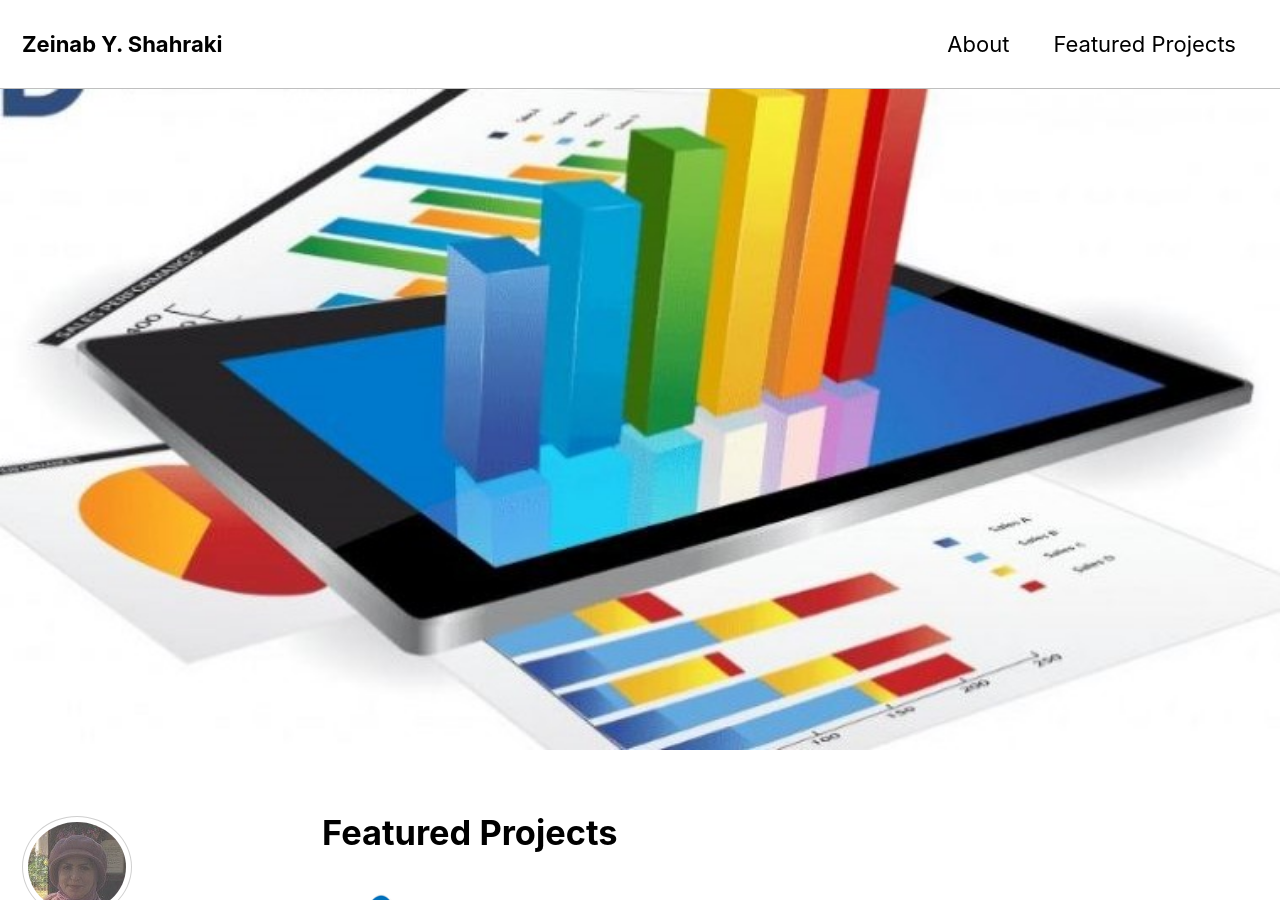
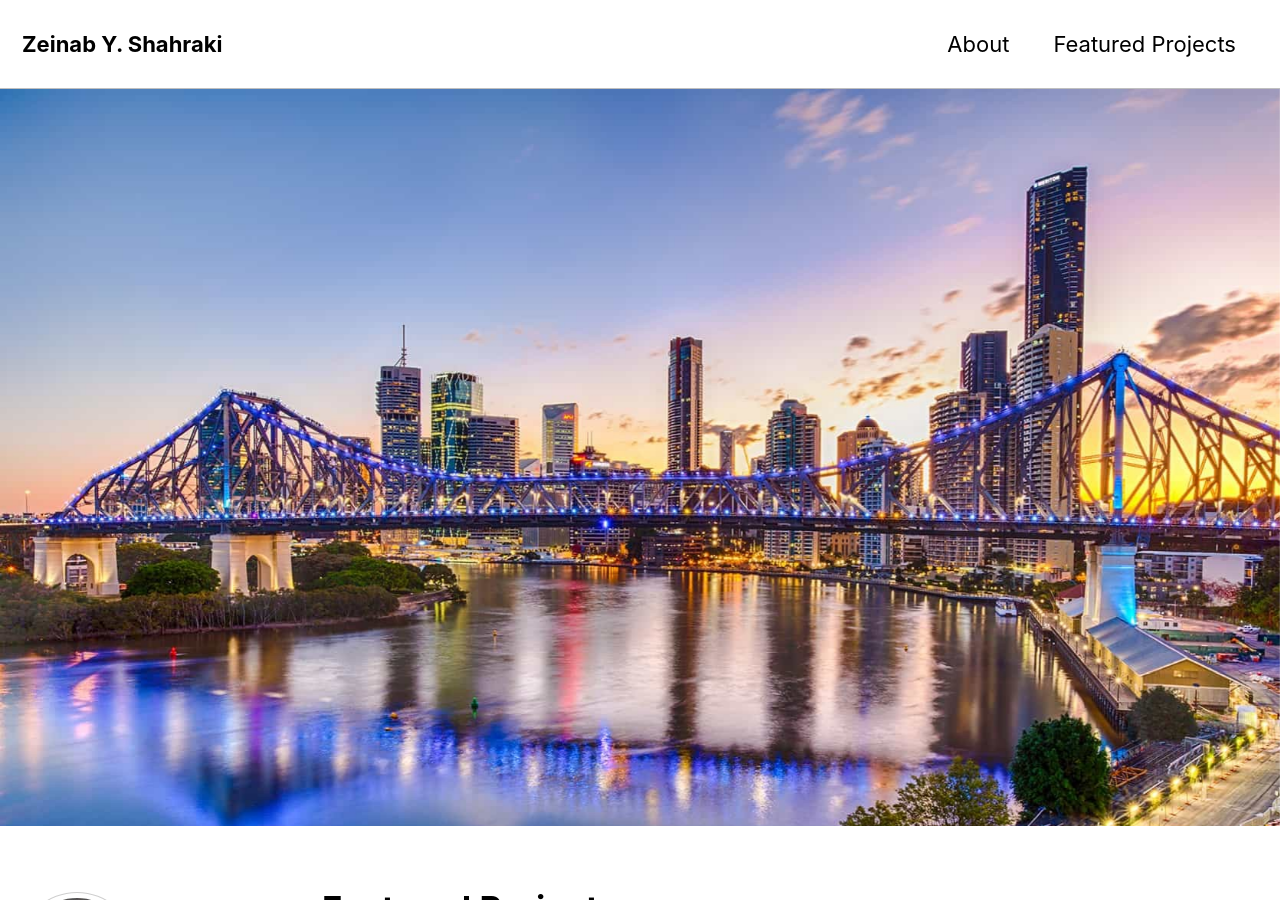
Before and after one commit to z1shahraki/z1shahraki.github.io, a Jekyll site: the page built from _pages/machinelearning.md, in a window 1280 px wide and 900 px high. Built offline with Jekyll 4.4.1, drawn with Linux system fonts in a browser that asks for light colours; cached includes are drawn as plain includes; nearby versions of some CDN libraries.

Commit message:
new gith

```diff
--- a/_pages/machinelearning.md
+++ b/_pages/machinelearning.md
@@ -4,7 +4,7 @@
 title: "Featured Projects"
 author_profile: true
 header:
-  image: "/images/car_price2.jpg"
+  image: "/images/brisbane1.jpg"
 ---
 
 <img src="{{ site.url }}{{ site.baseurl }}/images/loan_apr1.jpg" alt="Best Finance Decision" style="width:450px;height:300px;">
@@ -13,7 +13,7 @@
 [Best Finance Analysis](https://github.com/z1shahraki/Best-Finance-Analysis).
 
 
-<img src="{{ site.url }}{{ site.baseurl }}/images/car_price.jpg" alt="Best Finance Decision" style="width:450px;height:300px;">
+<img src="{{ site.url }}{{ site.baseurl }}/images/car_price2.jpg" alt="Best Finance Decision" style="width:450px;height:300px;">
 
 
 [Market Research](https://github.com/z1shahraki/Market-Research).
```
